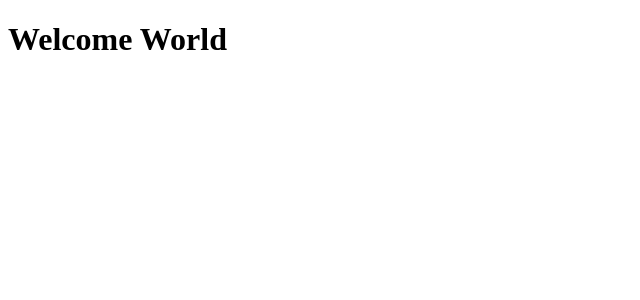
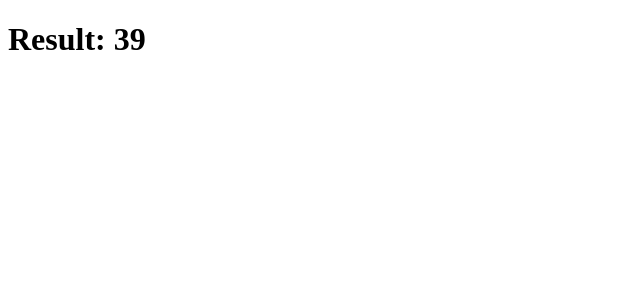
Before and after one commit to AntonioTcs/react_exercises, a JavaScript app: page / in a window 1280 px wide. Shown: the top 300 px of the page, without its empty margins (0-640 px from the left). Built offline with nearby package versions, Linux system fonts and the light colour scheme.

Commit message:
Feat:Exercise Solved

```diff
--- a/src/App.js
+++ b/src/App.js
@@ -1,7 +1,9 @@
-export function Welcome({ name = "World" }) {
+export function Sum({ numbers }) {
   return (
     <div>
-      <h1>Welcome {name}</h1>
+      <h1>
+        Result: {numbers.reduce((prev, currentValue) => prev + currentValue)}
+      </h1>
     </div>
   );
 }
--- a/src/index.js
+++ b/src/index.js
@@ -1,6 +1,6 @@
-import { Welcome } from "./App";
+import { Sum } from "./App";
 import ReactDOM from "react-dom";
 
 let rootElement = document.querySelector("#root");
-
-ReactDOM.render(<Welcome />, rootElement);
+const array = [1, 5, 6, 8, 7, 4, 5, 3];
+ReactDOM.render(<Sum numbers={array} />, rootElement);
```
